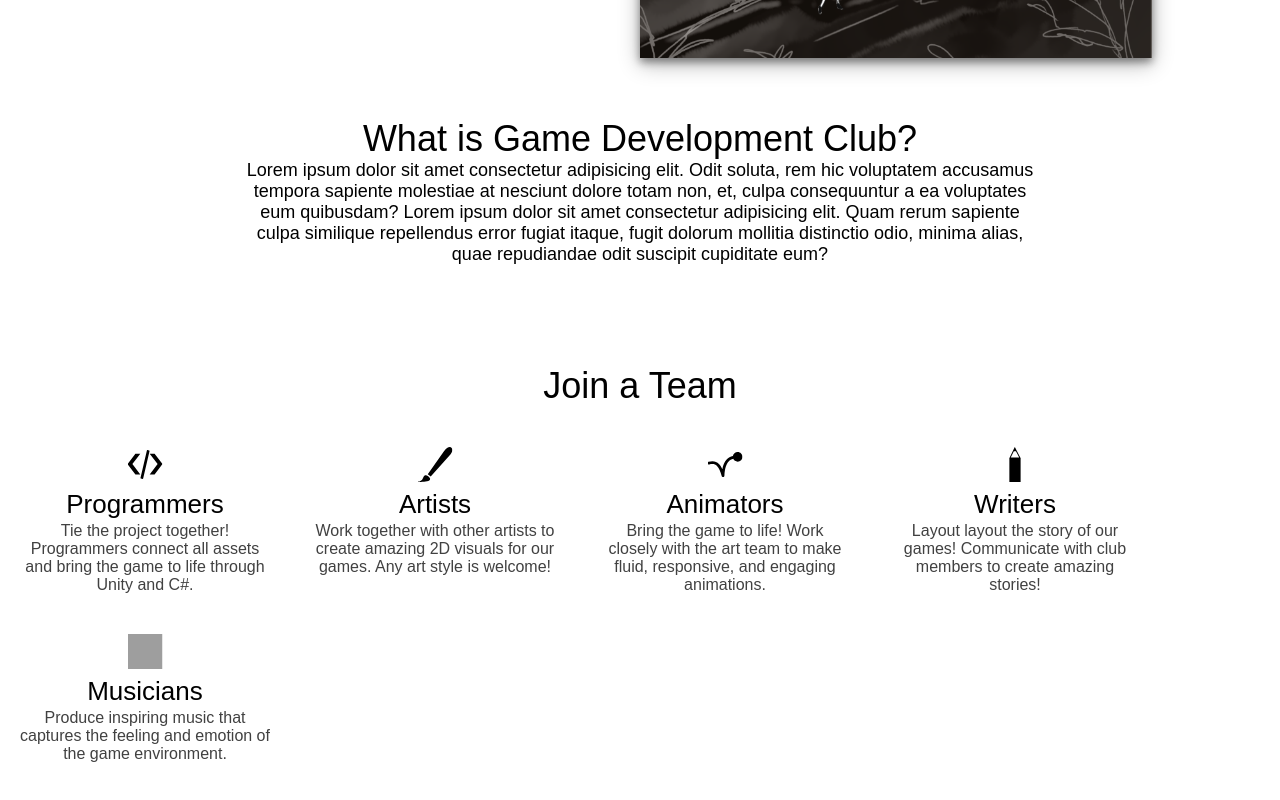
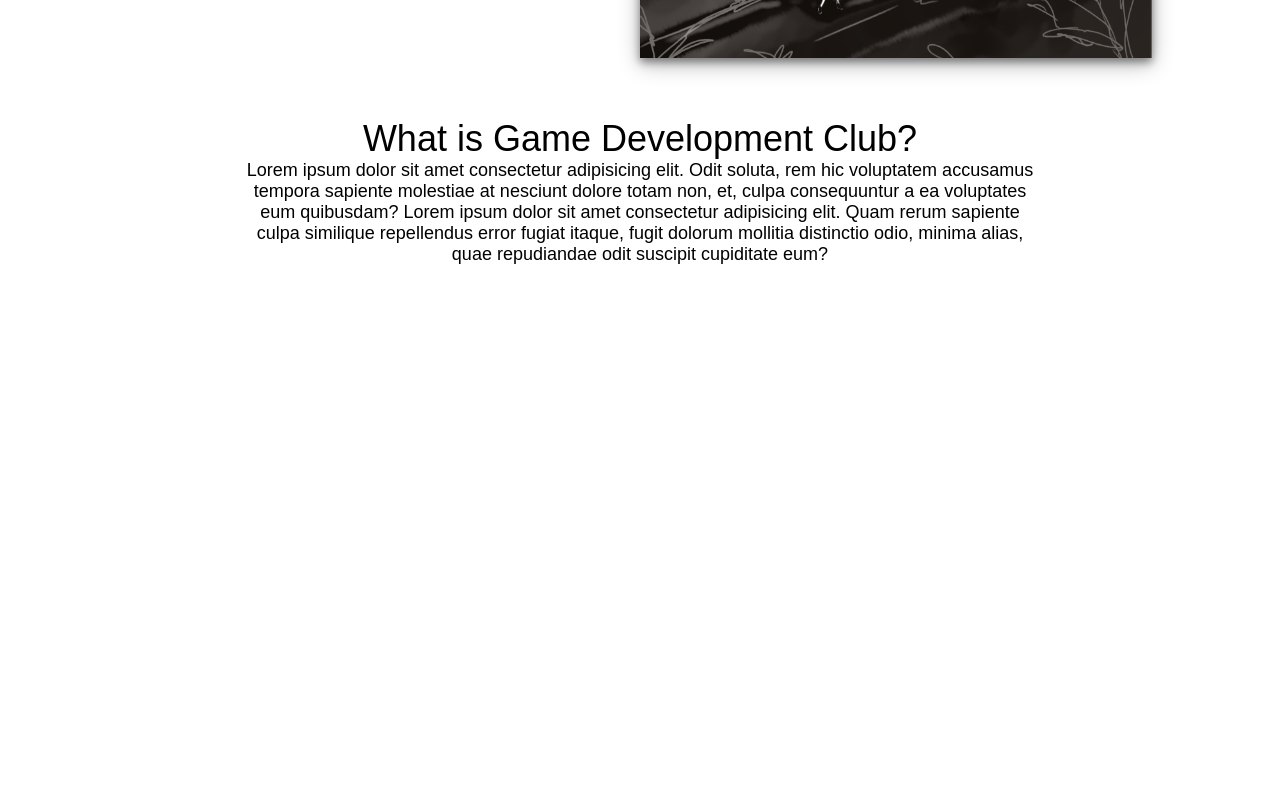
Before and after one commit to estebangarcia21/gdc-website, a React (Create React App) app in the folder website/: page / in a window 1280 px wide. Shown: the part 522-1322 px from the top of the page. Built offline with nearby package versions, Linux system fonts and the light colour scheme; grey boxes are pictures that could not be loaded; the HTML template or start-up script is replaced by a standard one; a web font is replaced by a local one.

Commit message:
Created animation to load in on scroll with VisibilitySensor for team cards

```diff
--- a/website/src/pages/Homepage.tsx
+++ b/website/src/pages/Homepage.tsx
@@ -1,20 +1,21 @@
+import * as easings from 'd3-ease';
 import React from 'react';
+import { animated, useSpring } from 'react-spring';
+import { Spring } from 'react-spring/renderprops';
+import VisibilitySensor from 'react-visibility-sensor';
 import concept_art from '../assets/images/concept_art.png';
+import animation_svg from '../assets/svgs/animation-motion.svg';
+import art_svg from '../assets/svgs/brush-paintbrush.svg';
 import programming_svg from '../assets/svgs/code.svg';
-import animation_svg from '../assets/svgs/animation-motion.svg';
 import music_svg from '../assets/svgs/music.svg';
-import art_svg from '../assets/svgs/brush-paintbrush.svg';
 import writers_svg from '../assets/svgs/pencil-draw.svg';
-import { useSpring, animated } from 'react-spring';
-import * as easings from 'd3-ease';
-import VisibilitySensor from 'react-visibility-sensor';
 
-interface CardProps {
+interface TeamCardProps {
     title: string;
     icon: string;
 }
 
-const InfoCard: React.FC<CardProps> = (props) => {
+const TeamCard: React.FC<TeamCardProps> = (props) => {
     return (
         <div className='info-card'>
             <img
@@ -78,45 +79,68 @@ const Homepage: React.FC = () => {
                 </p>
             </animated.div>
 
-            <animated.div
-                style={useSpring({
-                    config: {
-                        duration: 650,
-                        easing: easings.easeCubic,
-                    },
-                    opacity: 1,
-                    transform: 'translateY(0px)',
-                    from: {
-                        opacity: 0,
-                        transform: 'translateY(50px)',
-                    },
-                })}
-            >
-                <p className='title center-text'>Join a Team</p>
+            <VisibilitySensor partialVisibility>
+                {({ isVisible }) => (
+                    <Spring
+                        config={{
+                            duration: 500,
+                            easing: easings.easeCubic,
+                        }}
+                        to={{
+                            opacity: isVisible ? 1 : 0,
+                            transform: isVisible
+                                ? 'translateY(0)'
+                                : 'translateY(50px)',
+                        }}
+                    >
+                        {(props) => (
+                            <div style={{ ...props }}>
+                                <p className='title center-text'>Join a Team</p>
 
-                <div id='info-cards'>
-                    <InfoCard title='Programmers' icon={programming_svg}>
-                        Tie the project together! Programmers connect all assets
-                        and bring the game to life through Unity and C#.
-                    </InfoCard>
-                    <InfoCard title='Artists' icon={art_svg}>
-                        Work together with other artists to create amazing 2D
-                        visuals for our games. Any art style is welcome!
-                    </InfoCard>
-                    <InfoCard title='Animators' icon={animation_svg}>
-                        Bring the game to life! Work closely with the art team
-                        to make fluid, responsive, and engaging animations.
-                    </InfoCard>
-                    <InfoCard title='Writers' icon={writers_svg}>
-                        Layout layout the story of our games! Communicate with
-                        club members to create amazing stories!
-                    </InfoCard>
-                    <InfoCard title='Musicians' icon={music_svg}>
-                        Produce inspiring music that captures the feeling and
-                        emotion of the game environment.
-                    </InfoCard>
-                </div>
-            </animated.div>
+                                <div id='info-cards'>
+                                    <TeamCard
+                                        title='Programmers'
+                                        icon={programming_svg}
+                                    >
+                                        Tie the project together! Programmers
+                                        connect all assets and bring the game to
+                                        life through Unity and C#.
+                                    </TeamCard>
+                                    <TeamCard title='Artists' icon={art_svg}>
+                                        Work together with other artists to
+                                        create amazing 2D visuals for our games.
+                                        Any art style is welcome!
+                                    </TeamCard>
+                                    <TeamCard
+                                        title='Animators'
+                                        icon={animation_svg}
+                                    >
+                                        Bring the game to life! Work closely
+                                        with the art team to make fluid,
+                                        responsive, and engaging animations.
+                                    </TeamCard>
+                                    <TeamCard
+                                        title='Writers'
+                                        icon={writers_svg}
+                                    >
+                                        Layout layout the story of our games!
+                                        Communicate with club members to create
+                                        amazing stories!
+                                    </TeamCard>
+                                    <TeamCard
+                                        title='Musicians'
+                                        icon={music_svg}
+                                    >
+                                        Produce inspiring music that captures
+                                        the feeling and emotion of the game
+                                        environment.
+                                    </TeamCard>
+                                </div>
+                            </div>
+                        )}
+                    </Spring>
+                )}
+            </VisibilitySensor>
         </div>
     );
 };
```
